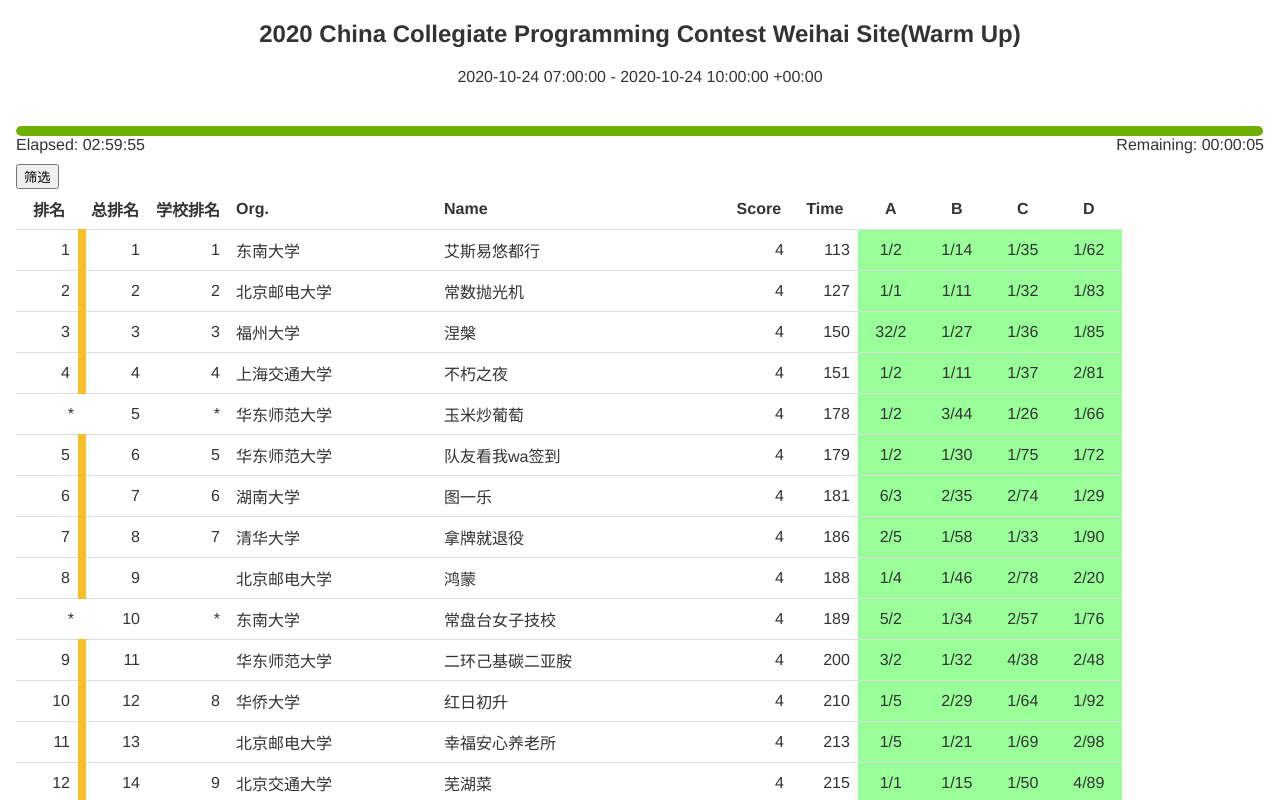
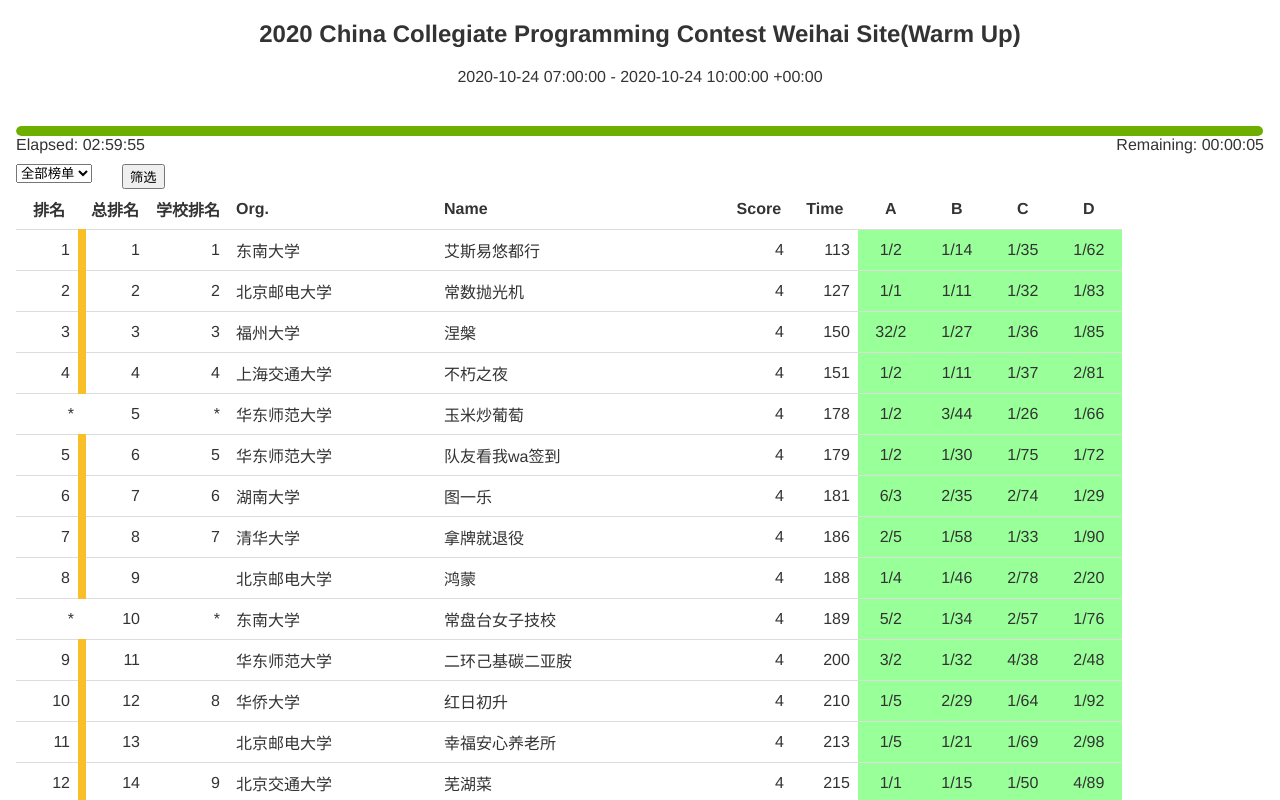
Before and after one commit to algoux/standard-ranklist-renderer, a React app: page / in a window 1280 px wide. Shown: the top 800 px of the page. Built offline with nearby package versions, Linux system fonts and the light colour scheme.

Commit message:
update select

```diff
--- a/src/Ranklist.tsx
+++ b/src/Ranklist.tsx
@@ -28,7 +28,8 @@ export interface RanklistProps {
 
 interface State {
   theme: keyof typeof EnumTheme;
-  rows: srk.RanklistRow[]
+  rows: srk.RanklistRow[],
+  marker: string,
 }
 
 
@@ -37,7 +38,8 @@ export default class Ranklist extends React.Component<RanklistProps, State> {
     super(props);
     this.state = {
       theme: EnumTheme.light,
-      rows: []
+      rows: [],
+      marker: ""
     };
   }
 
@@ -277,8 +279,25 @@ export default class Ranklist extends React.Component<RanklistProps, State> {
       }
     }
     if (arr.length == 0) {
+      let list2 = [];
+      if (this.state.marker == "all") {
+        list2 = rows
+      }
+      else if (this.state.marker != "") {
+        let list1 = [];
+        for (let i = 0; i < rows.length; i++) {
+          if (rows[i].user.marker == this.state.marker) {
+            list1.push(String(rows[i].user.id))
+          }
+        }
+        for (let i = 0; i < rows.length; i++) {
+          if (list1.indexOf(String(rows[i].user.id)) >= 0) {
+            list2.push(rows[i])
+          }
+        }
+      }
       this.setState({
-        rows: rows
+        rows: list2
       })
     }
     else {
@@ -288,10 +307,37 @@ export default class Ranklist extends React.Component<RanklistProps, State> {
     }
   }
 
+  showChange = (e: any) => {
+    let value = e.target.value;
+    const { markers, rows } = this.props.data;
+    let list: string[] = [];
+    if (value == "all") {
+      list = []
+    }
+    else {
+      if (markers) {
+        for (let i = 0; i < rows.length; i++) {
+          if (rows[i].user.marker == value) {
+            list.push(String(rows[i].user.id))
+          }
+        }
+      }
+    }
+    let that = this;
+    this.setState({
+      marker: value
+    }, () => {
+      that.selectList(list);
+    })
+
+
+  }
+
   render() {
     const { data } = this.props;
     const { rows } = this.state;
-    const { type, version, contest, problems, series, sorter, _now } = data;
+
+    const { type, version, contest, problems, series, sorter, _now, markers } = data;
     if (type !== 'general') {
       return <div>Ranklist type "{type}" is not supported</div>
     }
@@ -308,9 +354,19 @@ export default class Ranklist extends React.Component<RanklistProps, State> {
       </div>
 
       <div style={{ marginTop: "10px", display: "flex" }}>
-        <div><TeamFilterModal data={data} selectList={this.selectList}>
-          <button>筛选</button>
-        </TeamFilterModal></div>
+        <div>
+          {markers ? <select onChange={this.showChange}>
+            <option value="all">全部榜单</option>
+            {markers.map((item) => <option value={item.id}>{item.label}</option>)}
+
+          </select> : ""}
+
+        </div>
+        <div style={{ marginLeft: "30px" }}>
+          <TeamFilterModal rows={rows} selectList={this.selectList}>
+            <button>筛选</button>
+          </TeamFilterModal>
+        </div>
 
       </div>
 
--- a/src/components/TeamFilterModal.tsx
+++ b/src/components/TeamFilterModal.tsx
@@ -1,14 +1,19 @@
 import React from 'react';
 import Dialog from 'rc-dialog';
 import 'rc-dialog/assets/index.css';
+import * as srk from '../srk';
 
 export interface TeamFilterModalProps {
   style?: React.CSSProperties;
   wrapClassName?: string;
-  data: any;
+  rows: any;
   selectList: Function
 }
 
+
+export interface RanklistProps {
+  rows: srk.RanklistRow[];
+}
 interface State {
   visible: boolean;
   mousePosition?: {
@@ -58,8 +63,9 @@ export default class TeamFilterModal extends React.Component<TeamFilterModalProp
   }
 
   componentDidMount() {
-    const { data } = this.props;
-    let rows = data.rows;
+    const { rows } = this.props;
+    // let rows = data.rows;
+    console.log(rows);
 
     for (let i = 0; i < rows.length; i++) {
       if (rows[i].user.organization) {
@@ -69,7 +75,33 @@ export default class TeamFilterModal extends React.Component<TeamFilterModalProp
         this.team.add(rows[i].user.name)
       }
     }
+    console.log(this.school, this.team);
+
   }
+
+  componentWillReceiveProps(np: RanklistProps): void {
+    const p = this.props;
+    let rows = np.rows;
+    this.school = new Set<string>();
+    this.team = new Set<string>();
+    this.school_list = new Set<string>()
+    this.team_list = new Set<string>()
+    this.setState({
+      school: [],
+      team: [],
+      school_list: [],
+      team_list: []
+    })
+    for (let i = 0; i < rows.length; i++) {
+      if (rows[i].user.organization) {
+        this.school.add(String(rows[i].user.organization));
+      }
+      if (rows[i].user.name) {
+        this.team.add(rows[i].user.name)
+      }
+    }
+  }
+
 
   searchSchool = (name: any) => {
     let str = name.target ? name.target.value : "";
@@ -112,8 +144,10 @@ export default class TeamFilterModal extends React.Component<TeamFilterModalProp
   }
 
   onSearch = () => {
-    const { data } = this.props;
-    let rows = data.rows;
+    const { rows } = this.props;
+
+
+    // let rows = data.rows;
     let params = new Set<string>();
     for (let i = 0; i < rows.length; i++) {
       if (this.school_list.has(rows[i].user.organization) || this.team_list.has(rows[i].user.name)) {
--- a/src/progress.tsx
+++ b/src/progress.tsx
@@ -32,13 +32,19 @@ export default class Progress extends React.Component<any, State> {
         if (_now) {
             let elapsed_time = moment.duration(moment(_now).valueOf() - moment(contest.startAt).valueOf()).as('seconds');
             let remaining_time = moment.duration(moment(moment(contest.startAt).add(this.props.formatTimeDuration(contest.duration), 'ms').format('YYYY-MM-DD HH:mm:ss')).valueOf() - moment(_now).valueOf()).as('seconds');
+            console.log(remaining_time);
+
             time_ = 100 / (contest.duration[0] * 3600);
             this.setState({
                 width: elapsed_time * time_,
-                elapsed: elapsed_time,
+                elapsed: remaining_time <= 0 ? 0 : elapsed_time,
                 remaining: remaining_time
             })
             var timer = setInterval(() => {
+                if (remaining_time <= 0) {
+                    clearInterval(timer)
+                }
+                else {
                     let count = this.state.width;
                     count += time_;
                     elapsed_time++;
@@ -48,8 +54,6 @@ export default class Progress extends React.Component<any, State> {
                         elapsed: elapsed_time,
                         remaining: remaining_time
                     })
-                if (remaining_time == 0) {
-                    clearInterval(timer)
                 }
             }, 1000);
         }
```
Lines whose indentation alone changed are shown as unchanged.
